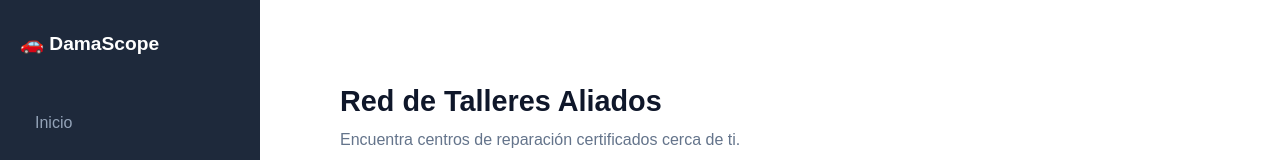
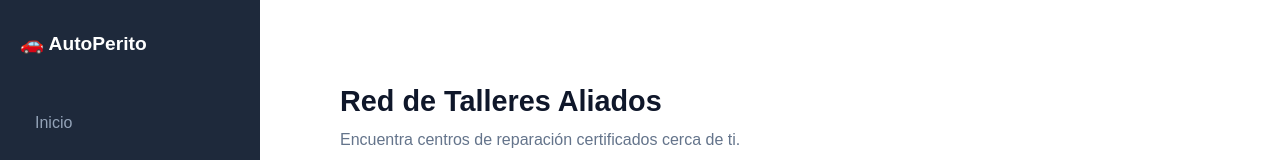
Before and after one commit to soficarreroa/software-vehiculos, a Next.js app: page /talleres-aliados in a window 1280 px wide. Shown: the top 160 px of the page. Built offline with nearby package versions, Linux system fonts and the light colour scheme; no server answers.

Commit message:
Revert "fix: cambiar nombre AutoPerito por DamaScope"
This reverts commit ea0ab111e71c4bdf134d03a03a9eb1293ddc9764.

```diff
--- a/app/components/ui/Sidebar/Sidebar.tsx
+++ b/app/components/ui/Sidebar/Sidebar.tsx
@@ -18,7 +18,7 @@ export default function Sidebar() {
 
   return (
     <nav className={styles.nav}>
-      <div className={styles.logo}>🚗 DamaScope</div>
+      <div className={styles.logo}>🚗 AutoPerito</div>
       {menuItems.map((item) => (
         <Link
           key={item.href}
```
